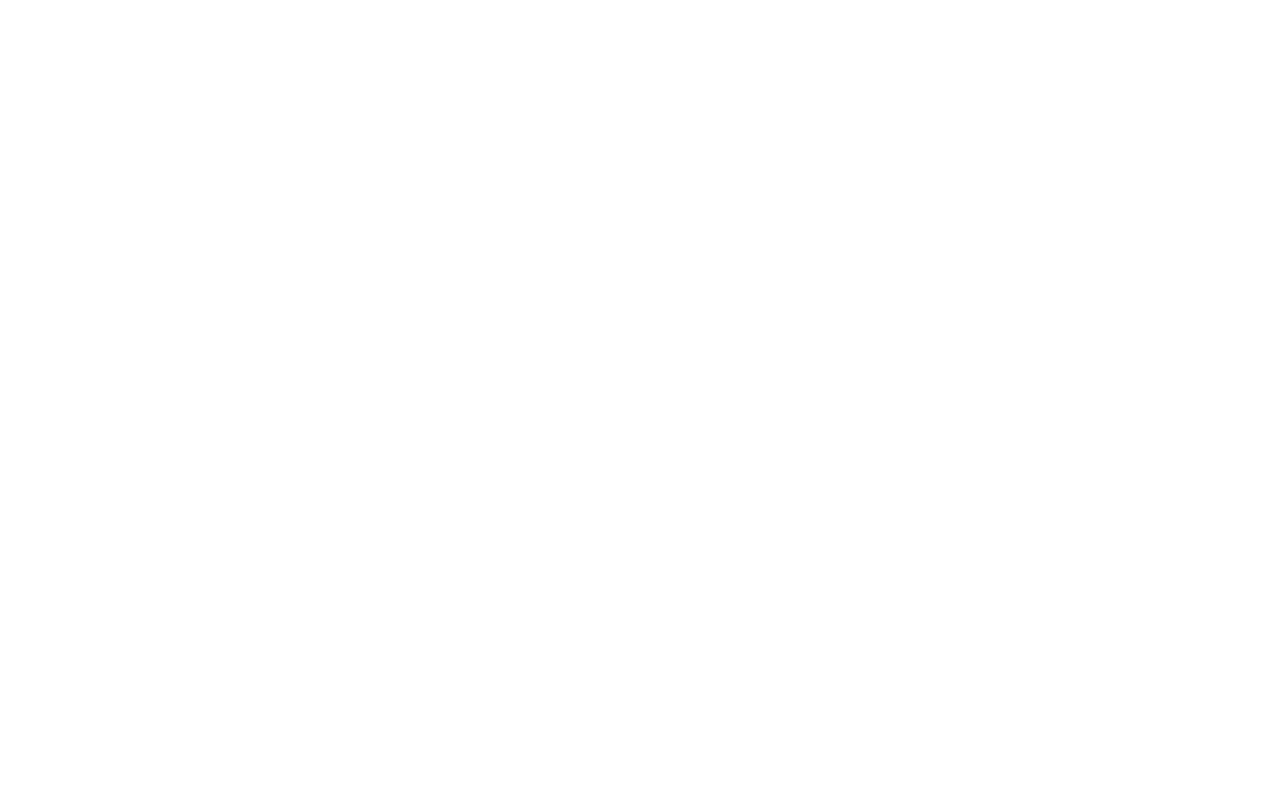
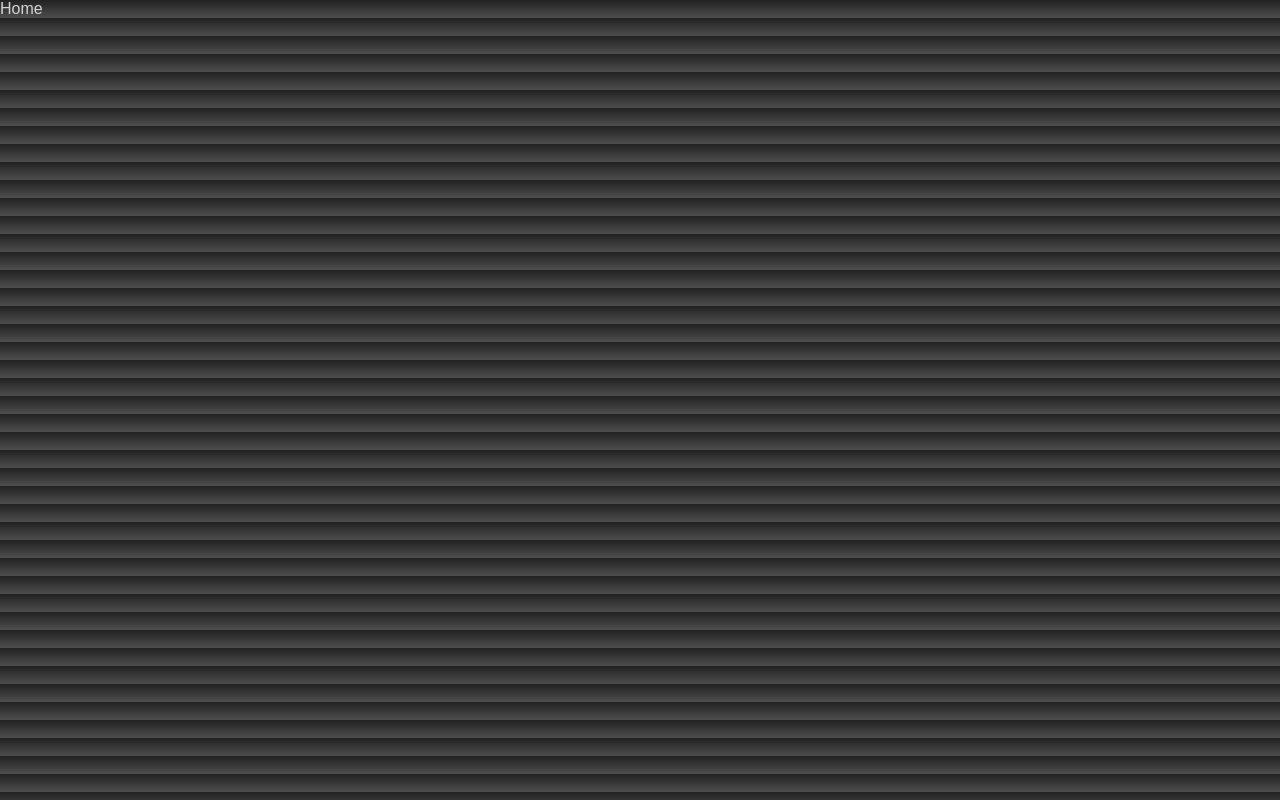
Before and after one commit to josephmeadowcroft/EconDaily, a React (Vite) app: page /home in a window 1280 px wide. Before the commit this address had no page. Built offline with nearby package versions, Linux system fonts and the light colour scheme.

Commit message:
Home page initialised

```diff
--- a/src/App.jsx
+++ b/src/App.jsx
@@ -1,4 +1,5 @@
 import "./app.scss";
+import Home from "./components/Home/Home";
 import Quiz from "./components/Quiz/Quiz";
 import Results from "./components/Results/Results";
 import {
@@ -14,6 +15,7 @@ function App() {
       <Router>
         <Routes>
           <Route path="/" element={<Navigate to="/quiz" />} />
+          <Route path="/home" element={<Home />} />
           <Route path="/quiz" element={<Quiz />} />
           <Route path="/results" element={<Results />} />
         </Routes>
--- /dev/null
+++ b/src/components/Home/Home.jsx
@@ -0,0 +1,10 @@
+import React from 'react'
+import './home.scss'
+
+const Home = () => {
+  return (
+    <div className='home'>Home</div>
+  )
+}
+
+export default Home
--- a/src/components/Quiz/quiz.scss
+++ b/src/components/Quiz/quiz.scss
@@ -32,6 +32,7 @@ $button-text-color: #000;
     gap: 20px;
     background-color: #fff;
     border-radius: 15px;
+    padding: 5px;
 
     img {
       border-radius: 10px;
```
Also changed, not shown: src/components/Home/home.scss (added).
